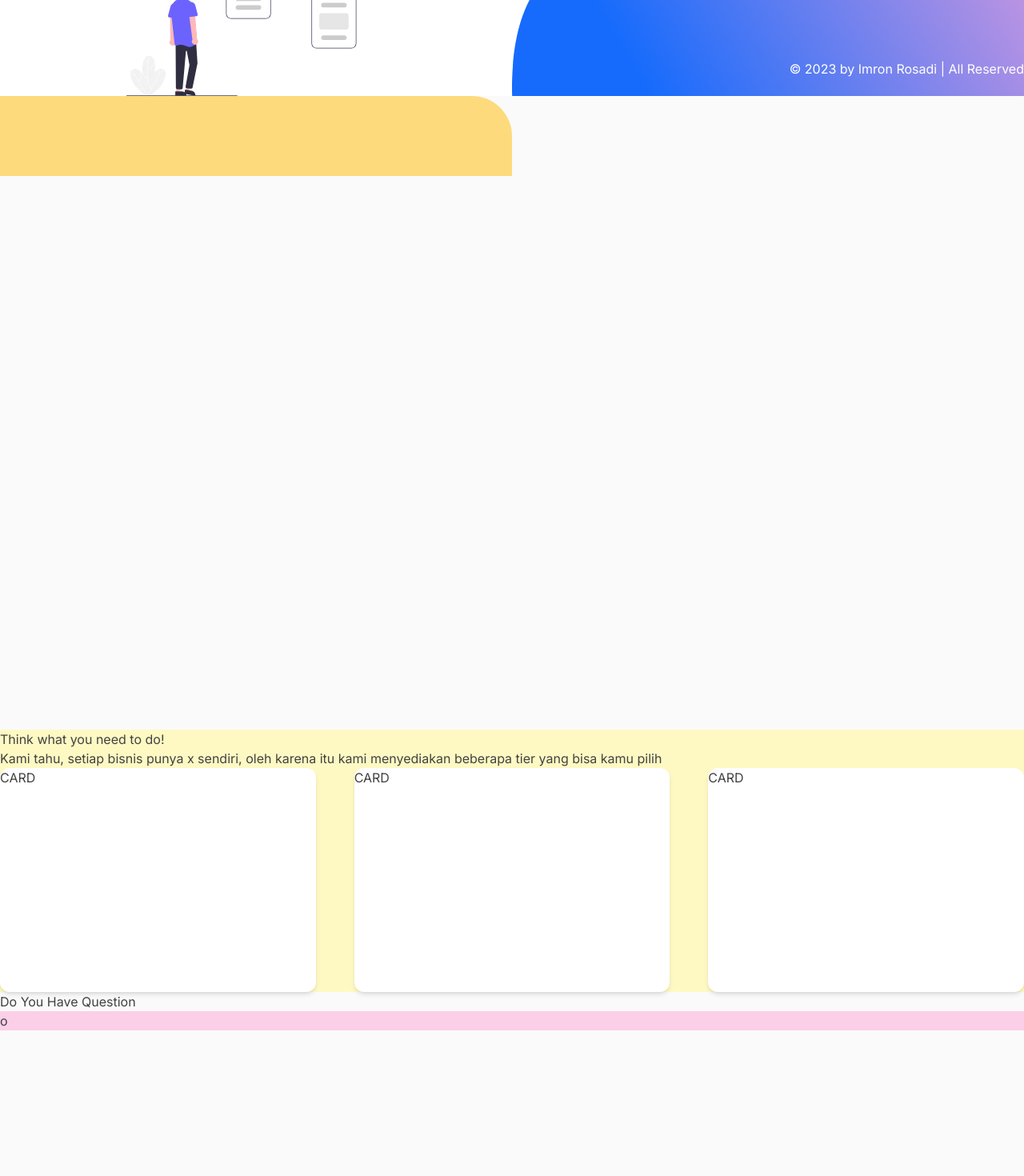
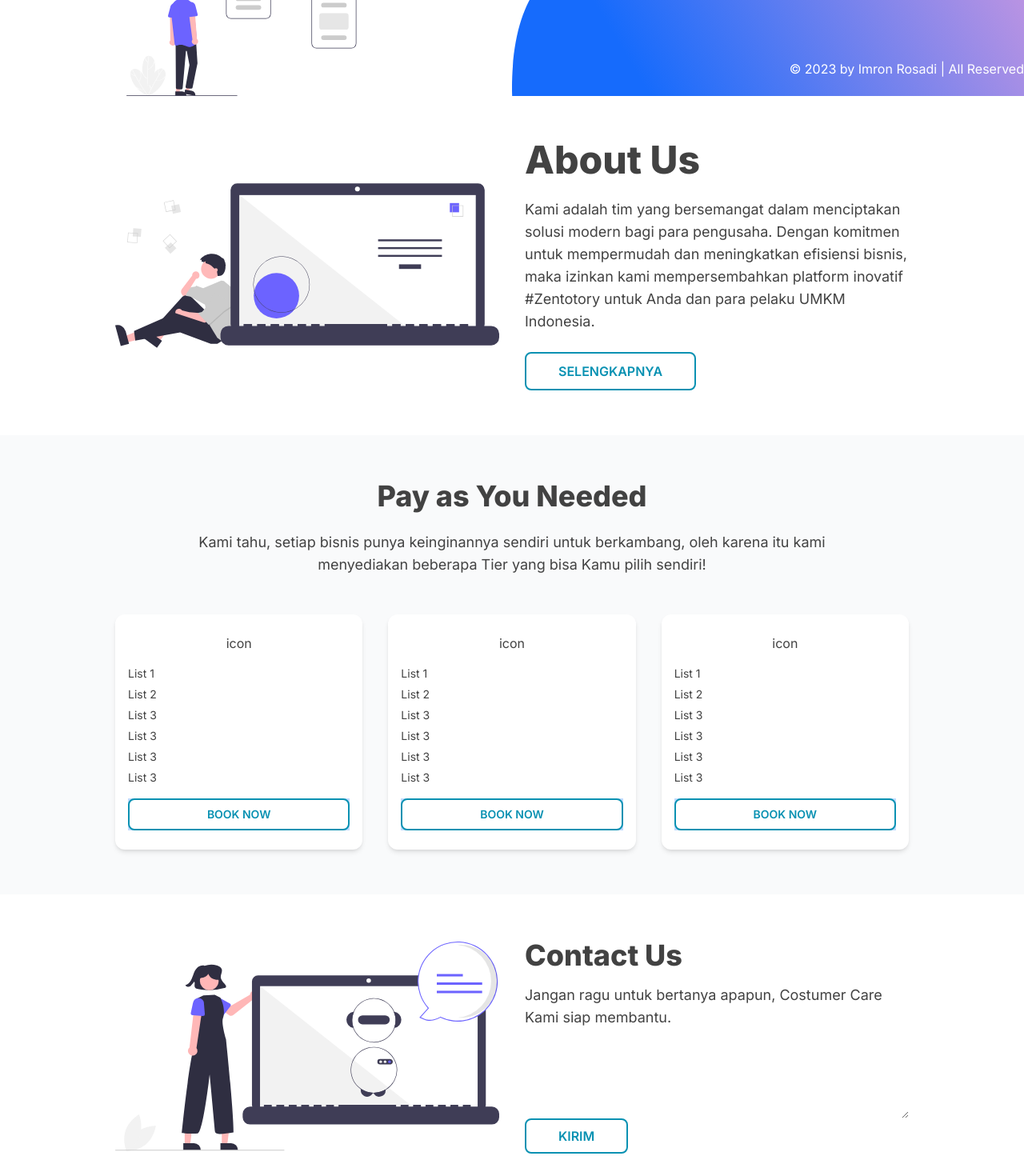
Before and after one commit to irosadie/slicing-keda-tech, a Next.js app: page / in a window 1280 px wide. Shown: the part 680-2150 px from the top of the page at 80% size. Before the commit the page ends 1968 px from the top, so only its background shows below. Built offline with nearby package versions, Linux system fonts and the light colour scheme.

Commit message:
fix styles

```diff
--- a/src/app/globals.css
+++ b/src/app/globals.css
@@ -20,14 +20,3 @@ body {
   background-repeat: no-repeat, no-repeat, no-repeat;
   background-size: 24%, 20%, 23%, 50%;
 }
-
-.about-bg{
-  content: "";
-  position: absolute;
-  top: 0;
-  right: 50%;
-  background-color: #FDDB7D;
-  width: 200%;
-  height: 100px;
-  border-radius: 50px 50px 0 0;
-}
--- a/src/app/page.tsx
+++ b/src/app/page.tsx
@@ -6,19 +6,19 @@ export default function Home() {
       <header className="bg-white min-h-screen header-bg">
         <nav className="w-full max-w-7xl m-auto">
           <ul className="flex py-4 pt-10 gap-16 items-center font-black text-xl">
-            <li className="flex-1 text-white">
+            <li className="flex-1 text-white hover:cursor-pointer hover:text-gray-200">
               <div className="flex gap-4">
                 <Image src='/imgs/coffee.svg' alt="logo" width={0} height={0} className="w-10" />
                 <span>HOME</span>
               </div>
             </li>
-            <li>
+            <li className="hover:text-blue-600 hover:cursor-pointer">
               ABOUT
             </li>
-            <li>
+            <li className="hover:text-blue-600 hover:cursor-pointer">
               PRICING
             </li>
-            <li>
+            <li className="hover:text-blue-600 hover:cursor-pointer">
               CONTACT
             </li>
             <li>
@@ -38,7 +38,7 @@ export default function Home() {
             </div>
           </div>
 
-          <div className="p-4 mt font-medium text-lg space-y-3">
+          <div className="p-4 font-medium text-lg space-y-3">
             <div>
               <p>Zentory membantu kami grow lebih cepat</p>
               <p>Karena pencatatan asset sangat rapi dan mudah!</p>
@@ -55,36 +55,94 @@ export default function Home() {
         </div>
       </header>
       {/* about */}
-      <section>
-        <div className="h-[792px] py-24 relative">
-          <div className="max-w-7xl m-auto bg-red-300 w-full z-20 text-white h-[600px] about-bg">
-            ABOUT US
+      <section className="bg-white py-10">
+        <div className="max-w-5xl m-auto">
+          <div className="grid grid-cols-2">
+            <div className="flex justify-center">
+              <Image
+                src='/imgs/app.svg'
+                alt=''
+                width={0}
+                height={0}
+                className='w-[480px]'
+              />
+            </div>
+            <div className="space-y-6 p-4">
+              <h2 className="text-5xl font-extrabold">About Us</h2>
+              <article className="text-lg font-normal">
+                <p>Kami adalah tim yang bersemangat dalam menciptakan solusi modern bagi para pengusaha. Dengan komitmen untuk mempermudah dan meningkatkan efisiensi bisnis, maka izinkan kami mempersembahkan platform inovatif #Zentotory untuk Anda dan para pelaku UMKM Indonesia.</p>
+              </article>
+              <button className="bg-white border-2 border-cyan-600 rounded-lg text-cyan-600 px-10 py-2.5 text-base font-semibold">
+                SELENGKAPNYA
+              </button>
+            </div>
           </div>
         </div>
       </section>
       {/* tier ans price */}
-      <section className="bg-yellow-100">
-        <div className="max-w-7xl m-auto">
-          <h2>Think what you need to do!</h2>
-          <div>
-            <p>Kami tahu, setiap bisnis punya x sendiri, oleh karena itu kami menyediakan beberapa tier yang bisa kamu pilih</p>
-          </div>
-          <div className="grid grid-cols-3 gap-12 ">
+      <section className="bg-gray-50 py-10">
+        <div className="max-w-5xl m-auto p-4 space-y-6">
+          <h2 className="text-4xl font-extrabold text-center">Pay as You Needed</h2>
+          <article className="text-lg font-normal text-center px-20">
+            <p>Kami tahu, setiap bisnis punya keinginannya sendiri untuk berkambang, oleh karena itu kami menyediakan beberapa Tier yang bisa Kamu pilih sendiri!</p>
+          </article>
+          <div className="grid grid-cols-3 gap-8 pt-6">
             {
               [... new Array(3)].map((_v, index) => (
-                <div key={index} className="bg-white rounded-xl min-h-[280px] shadow-md">CARD</div>
+                <div key={index} className="w-full bg-white p-4 py-6 space-y-4 rounded-xl shadow-md">
+                  <div className="flex justify-center items-end">icon</div>
+                  <div>
+                    <ul className="space-y-1.5 text-sm">
+                      <li>List 1</li>
+                      <li>List 2</li>
+                      <li>List 3</li>
+                      <li>List 3</li>
+                      <li>List 3</li>
+                      <li>List 3</li>
+                    </ul>
+                  </div>
+                  <div className="flex justify-center bg-blue-200">
+                    <button className="bg-white border-2 border-cyan-600 w-full rounded-lg text-cyan-600 px-10 py-2 text-sm font-semibold">
+                      BOOK NOW
+                    </button>
+                  </div>
+                </div>
               ))
             }
           </div>
         </div>
       </section>
       {/* tier ans price */}
-      <section>
-        <div className="max-w-7xl m-auto">
-          <h2>Do You Have Question</h2>
+      <section className="bg-white py-10">
+        <div className="max-w-5xl m-auto">
+          <div className="grid grid-cols-2">
+            <div className="flex justify-center">
+              <Image
+                src='/imgs/cs.svg'
+                alt=''
+                width={0}
+                height={0}
+                className='w-[480px]'
+              />
+            </div>
+            <div className="space-y-4 p-4">
+              <h2 className="text-4xl font-extrabold">Contact Us</h2>
+              <article className="text-lg font-normal">
+                <p>Jangan ragu untuk bertanya apapun, Costumer Care Kami siap membantu.</p>
+              </article>
+              <form className="grid">
+                <input type="text" name="name" />
+                <input type="text" name="email" />
+                <textarea></textarea>
+                <button className="bg-white border-2 border-cyan-600 rounded-lg text-cyan-600 px-10 py-2 w-fit text-base font-semibold">
+                  KIRIM
+                </button>
+              </form>
+            </div>
+          </div>
         </div>
       </section>
-      <footer className="bg-pink-200">
+      <footer className="bg-blue-900 h-36">
         <p>o</p>
       </footer>
     </main>
```
Also changed, not shown: public/imgs/cs.svg (added).
